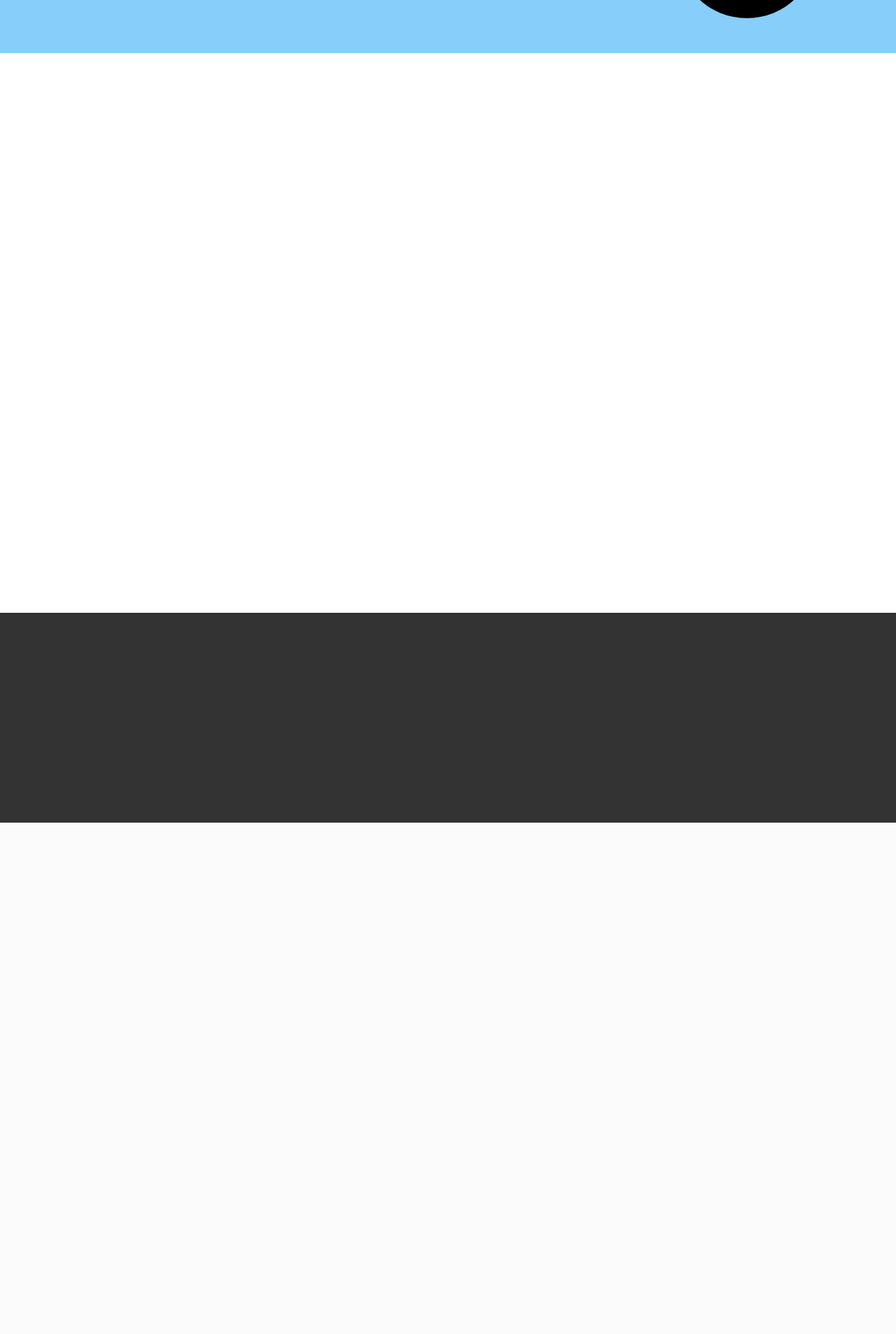
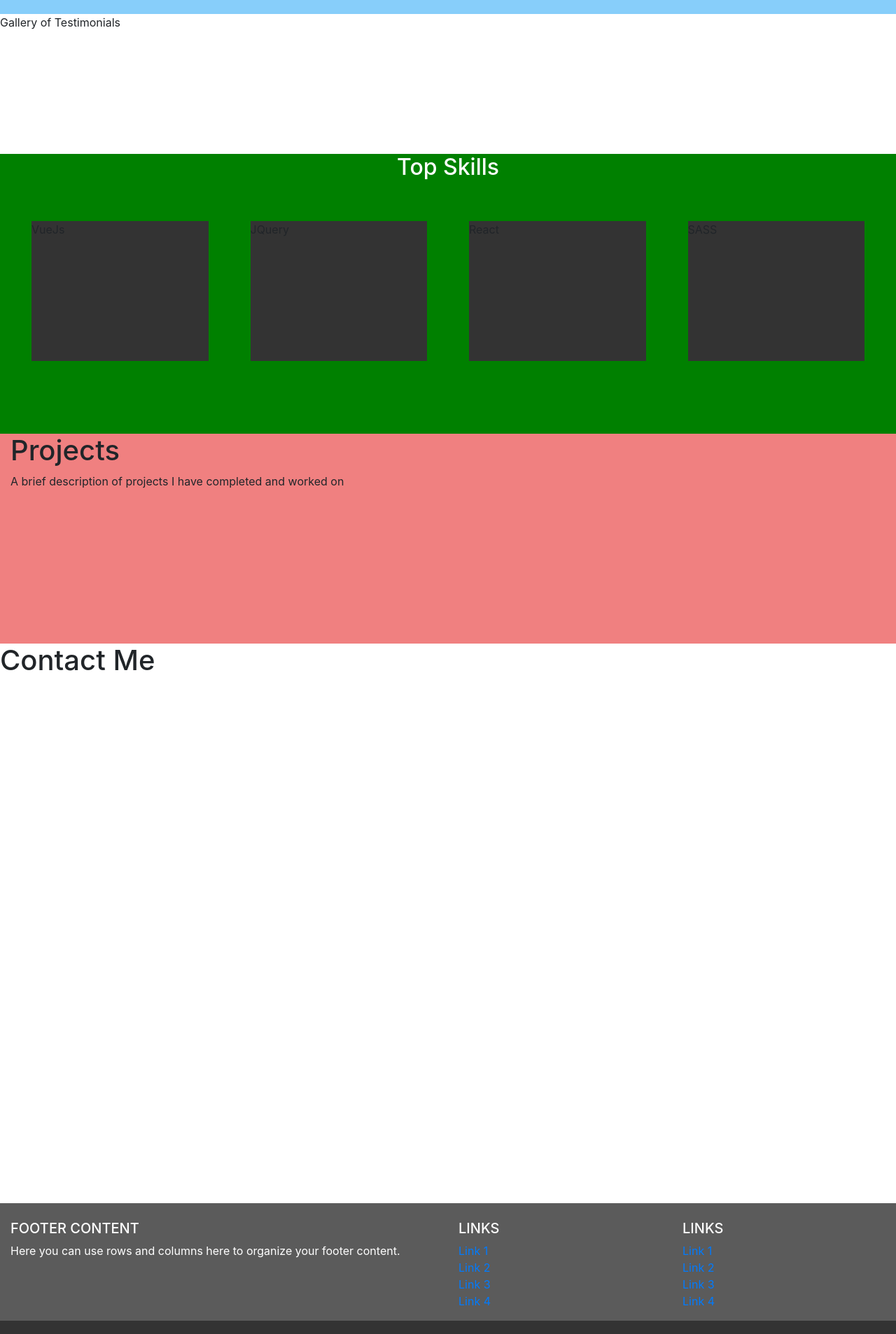
Before and after one commit to stevegardiner26/stevegardiner26.github.io, a PHP site: page / in a window 1280 px wide. Shown: the part 1080-2987 px from the top of the page at 70% size. Before the commit the page ends 2256 px from the top, so only its background shows below. Run offline with PHP 8.4, Linux system fonts and the light colour scheme.

Commit message:
Skeleton of HomePage

```diff
--- a/contact/contact.html
+++ b/contact/contact.html
@@ -9,7 +9,7 @@
 </head>
 <body>
 <div class="container-fluid" style="padding: 0;">
-    <nav class="navbar navbar-expand-sm bg-dark navbar-dark">
+    <nav class="navbar navbar-expand-sm bg-dark navbar-dark" style="position: fixed;">
         <ul class="navbar-nav">
             <li class="nav-item">
                 <a href="../index.html" class="nav-link">Home</a>
--- a/css/index.css
+++ b/css/index.css
@@ -1,10 +1,15 @@
 footer {
-    background: #333;
-    height: 300px;
+
 }
 
 section {
     height: 200px;
+}
+
+nav {
+    position: fixed !important;
+    width: 100vw;
+    z-index: 10000;
 }
 
 .home-main {
@@ -15,7 +20,7 @@ section {
 .home-main .container {
     background: pink;
     height: 300px;
-    transform: translateY(50%);
+    transform: translateY(250px);
 }
 
 .home-about {
@@ -30,3 +35,31 @@ section {
     border-radius: 50%;
     transform: translateY(50px);
 }
+
+.home-about .container {
+    transform: translateY(110px);
+}
+
+.home-skills {
+    height: 400px;
+    background: green;
+}
+
+.home-skills h2 {
+    color: white;
+}
+
+.home-skills .col-md{
+    height: 200px;
+    margin: 50px 30px;
+    background: #333;
+}
+
+.home-projects {
+    height: 300px;
+    background: lightcoral;
+}
+
+.home-contact {
+    height: 800px;
+}
--- a/index.html
+++ b/index.html
@@ -48,27 +48,118 @@
     <section class="row no-gutters home-about">
         <div class="col-md-8">
             <!--Wrap this in a container below-->
-            <h1>About Me...</h1>
-            <p>This is a short message of me and who I am</p>
+            <div class="container">
+                <h1>About Me...</h1>
+                <p>This is a short message of me and who I am</p>
+            </div>
         </div>
         <div class="col-md-4">
             <div class="mx-auto profile-pic"></div>
         </div>
     </section>
+    <section class="row no-gutters home-testimonials">
+        Gallery of Testimonials
+    </section>
     <section class="row no-gutters home-skills">
-
+        <div class="container-fluid">
+            <div class="row no-gutters">
+                <h2 class="text-center mx-auto">Top Skills</h2>
+            </div>
+            <div class="row no-gutters">
+                <div class="col-md">
+                    VueJs
+                </div>
+                <div class="col-md">
+                    JQuery
+                </div>
+                <div class="col-md">
+                    React
+                </div>
+                <div class="col-md">
+                    SASS
+                </div>
+            </div>
+        </div>
     </section>
     <section class="row no-gutters home-projects">
-
-    </section>
-    <section class="row no-gutters home-courses">
-
+        <div class="col-md-8">
+            <div class="container">
+                <h1>Projects</h1>
+                <p>A brief description of projects I have completed and worked on</p>
+            </div>
+        </div>
+        <div class="col-md-4">
+            <div class="mx-auto project-preview"></div>
+        </div>
     </section>
     <section class="row no-gutters home-contact">
+        <h1>Contact Me</h1>
+    </section>
+    <footer class="page-footer font-small blue pt-4" style="background: #5b5b5b; color: white;">
+        <!-- Footer Links -->
+        <div class="container-fluid text-center text-md-left">
+            <!-- Grid row -->
+            <div class="row">
+                <!-- Grid column -->
+                <div class="col-md-6 mt-md-0 mt-3">
+                    <!-- Content -->
+                    <h5 class="text-uppercase">Footer Content</h5>
+                    <p>Here you can use rows and columns here to organize your footer content.</p>
+                </div>
+                <!-- Grid column -->
+                <hr class="clearfix w-100 d-md-none pb-3">
+                <!-- Grid column -->
+                <div class="col-md-3 mb-md-0 mb-3">
+                    <!-- Links -->
+                    <h5 class="text-uppercase">Links</h5>
+                    <ul class="list-unstyled">
+                        <li>
+                            <a href="#!">Link 1</a>
+                        </li>
+                        <li>
+                            <a href="#!">Link 2</a>
+                        </li>
+                        <li>
+                            <a href="#!">Link 3</a>
+                        </li>
+                        <li>
+                            <a href="#!">Link 4</a>
+                        </li>
+                    </ul>
 
-    </section>
-    <footer class="page-footer">
+                </div>
+                <!-- Grid column -->
 
+                <!-- Grid column -->
+                <div class="col-md-3 mb-md-0 mb-3">
+
+                    <!-- Links -->
+                    <h5 class="text-uppercase">Links</h5>
+
+                    <ul class="list-unstyled">
+                        <li>
+                            <a href="#!">Link 1</a>
+                        </li>
+                        <li>
+                            <a href="#!">Link 2</a>
+                        </li>
+                        <li>
+                            <a href="#!">Link 3</a>
+                        </li>
+                        <li>
+                            <a href="#!">Link 4</a>
+                        </li>
+                    </ul>
+                </div>
+                <!-- Grid column -->
+            </div>
+            <!-- Grid row -->
+        </div>
+        <!-- Footer Links -->
+        <!-- Copyright -->
+        <div class="footer-copyright text-center py-3" style="background: #333;">© 2018 Copyright: Steve Gardiner LLC
+        </div>
+        <!-- Copyright -->
     </footer>
 </div>
 </body>
```
